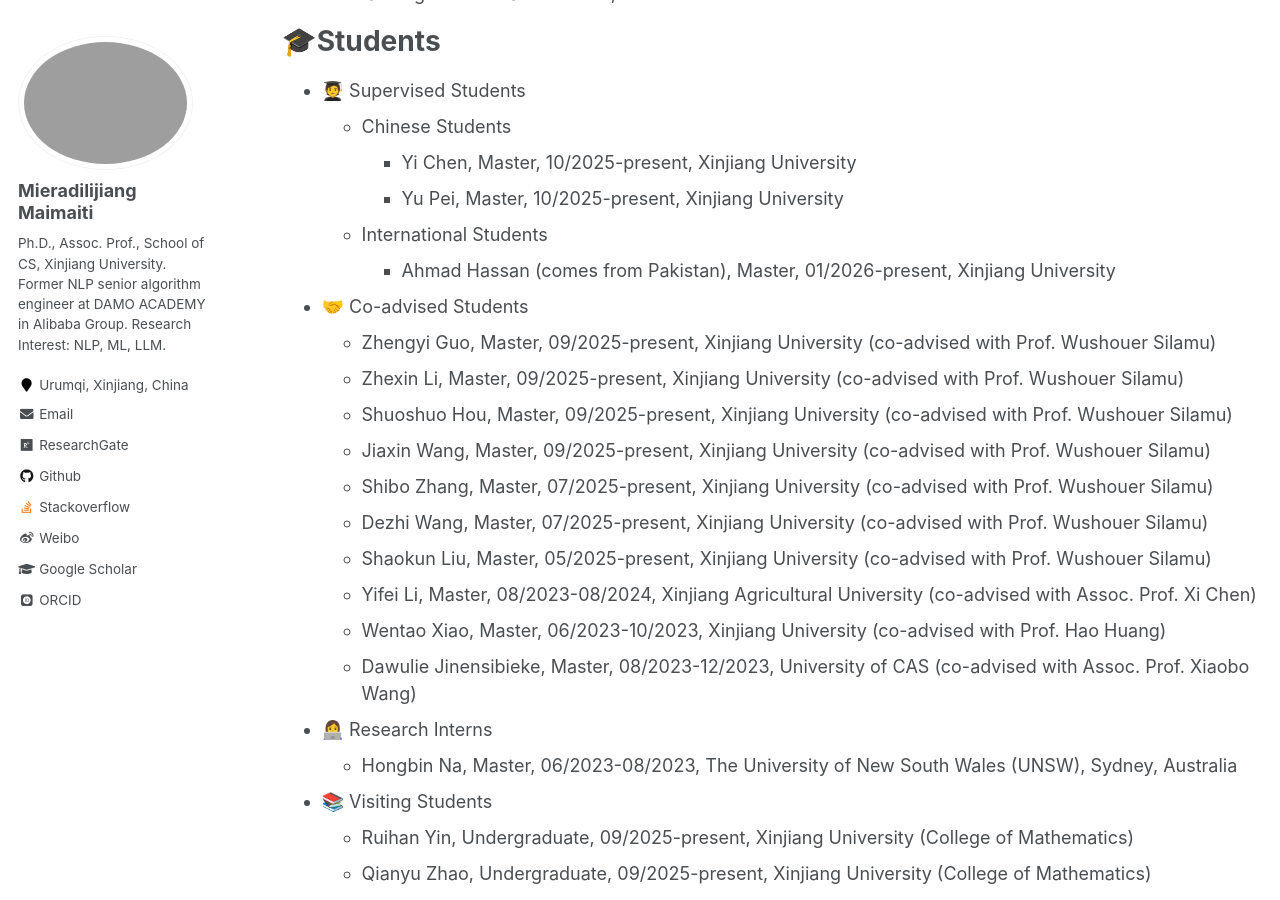
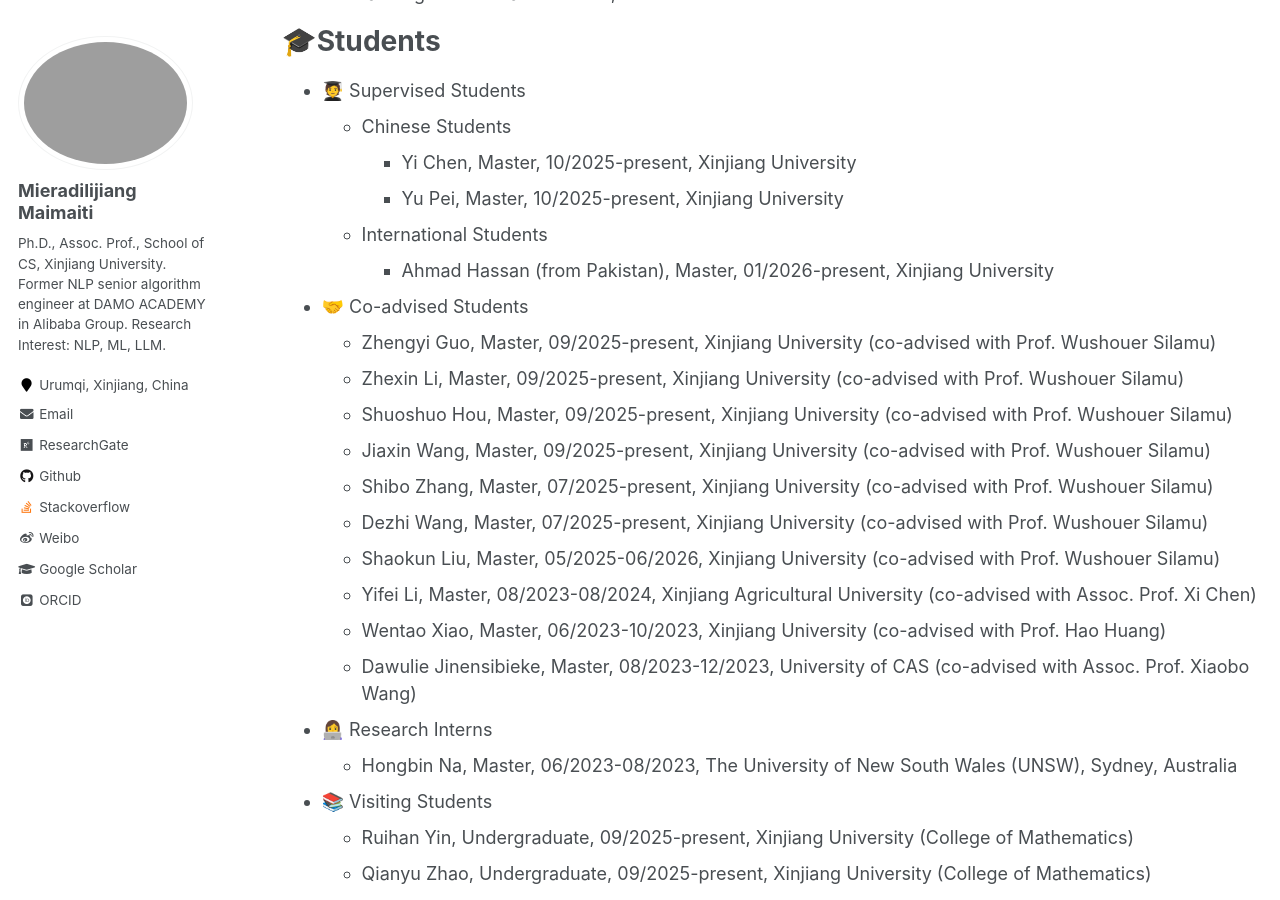
Before and after one commit to miradel51/miradel51.github.io, a Jekyll site: the page built from _pages/cv.md, in a window 1280 px wide and 900 px high, scrolled down 1513 px. Built offline with Jekyll 4.4.1, drawn with Linux system fonts in a browser that asks for light colours; some web fonts are replaced.

Commit message:
Update cv.md
revised student list

```diff
--- a/_pages/cv.md
+++ b/_pages/cv.md
@@ -64,7 +64,7 @@ redirect_from:
     * Yi Chen, Master, 10/2025-present, Xinjiang University
     * Yu Pei, Master, 10/2025-present, Xinjiang University
   * International Students
-    * Ahmad Hassan (comes from Pakistan), Master, 01/2026-present, Xinjiang University
+    * Ahmad Hassan (from Pakistan), Master, 01/2026-present, Xinjiang University
 
 * 🤝 Co-advised Students
   * Zhengyi Guo, Master, 09/2025-present, Xinjiang University (co-advised with Prof. Wushouer Silamu)
@@ -73,7 +73,7 @@ redirect_from:
   * Jiaxin Wang, Master, 09/2025-present, Xinjiang University (co-advised with Prof. Wushouer Silamu)
   * Shibo Zhang, Master, 07/2025-present, Xinjiang University (co-advised with Prof. Wushouer Silamu)
   * Dezhi Wang, Master, 07/2025-present, Xinjiang University (co-advised with Prof. Wushouer Silamu)
-  * Shaokun Liu, Master, 05/2025-present, Xinjiang University (co-advised with Prof. Wushouer Silamu)
+  * Shaokun Liu, Master, 05/2025-06/2026, Xinjiang University (co-advised with Prof. Wushouer Silamu)
   * Yifei Li, Master, 08/2023-08/2024, Xinjiang Agricultural University (co-advised with Assoc. Prof. Xi Chen)
   * Wentao Xiao, Master, 06/2023-10/2023, Xinjiang University (co-advised with Prof. Hao Huang)
   * Dawulie Jinensibieke, Master, 08/2023-12/2023, University of CAS (co-advised with Assoc. Prof. Xiaobo Wang)
```
